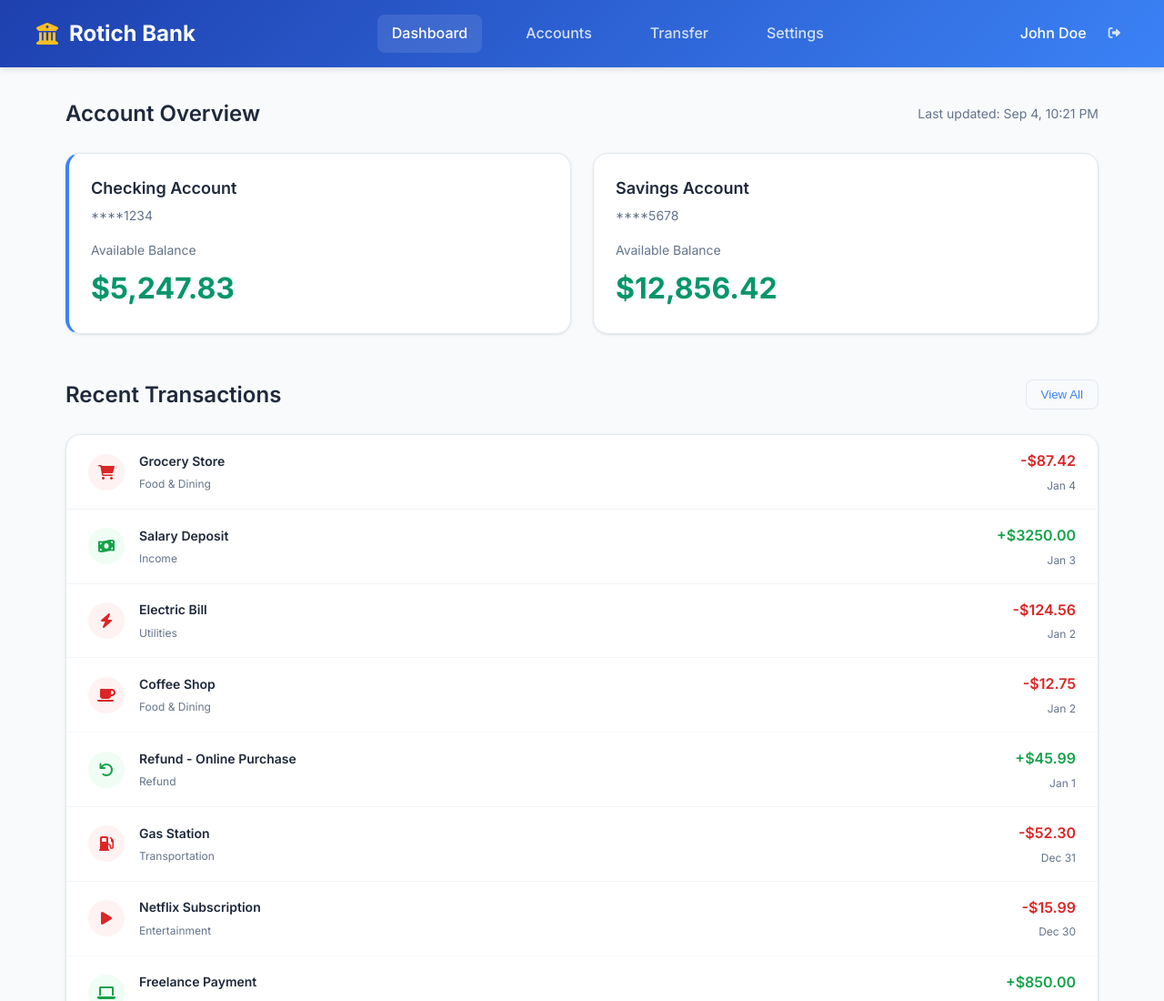
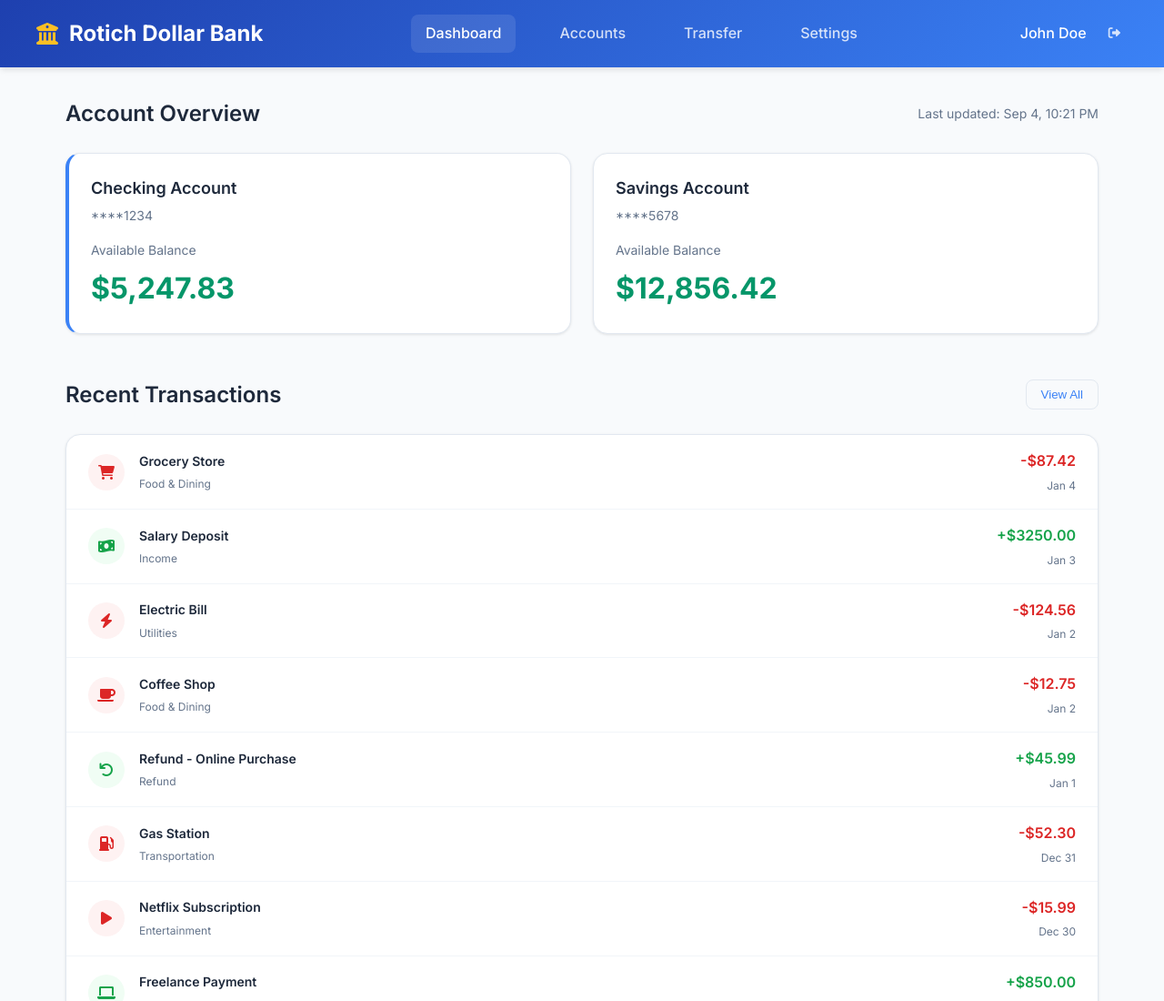
Before and after one commit to Rotich-elias/banking-app, a plain HTML site: page index.html in a window 1280 px wide. Shown: the top 1100 px of the page at 91% size. Drawn offline with Linux system fonts and the light colour scheme.

Commit message:
dollar name

```diff
--- a/index.html
+++ b/index.html
@@ -15,7 +15,7 @@
             <div class="header-content">
                 <div class="logo">
                     <i class="fas fa-university"></i>
-                    <h1>Rotich Bank</h1>
+                    <h1>Rotich Dollar Bank</h1>
                 </div>
                 <nav class="nav">
                     <a href="#" class="nav-link active">Dashboard</a>
```
